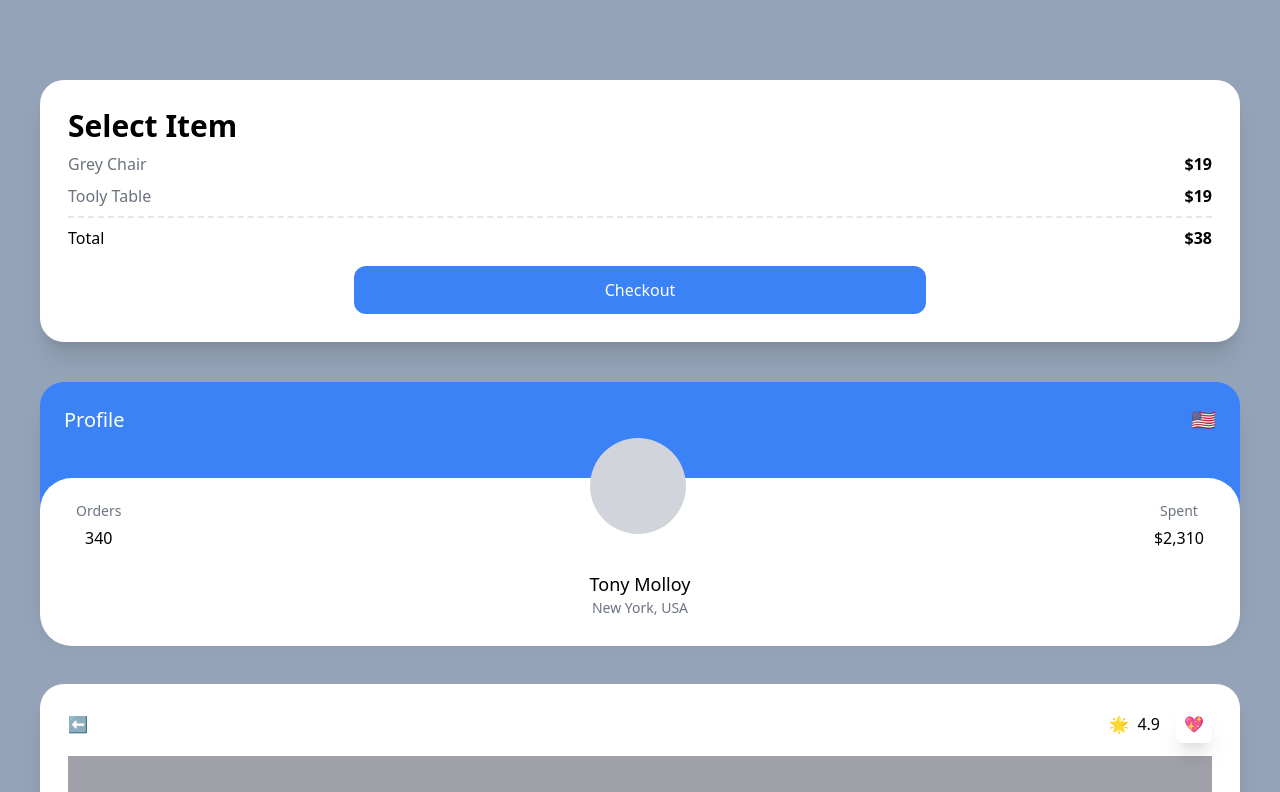
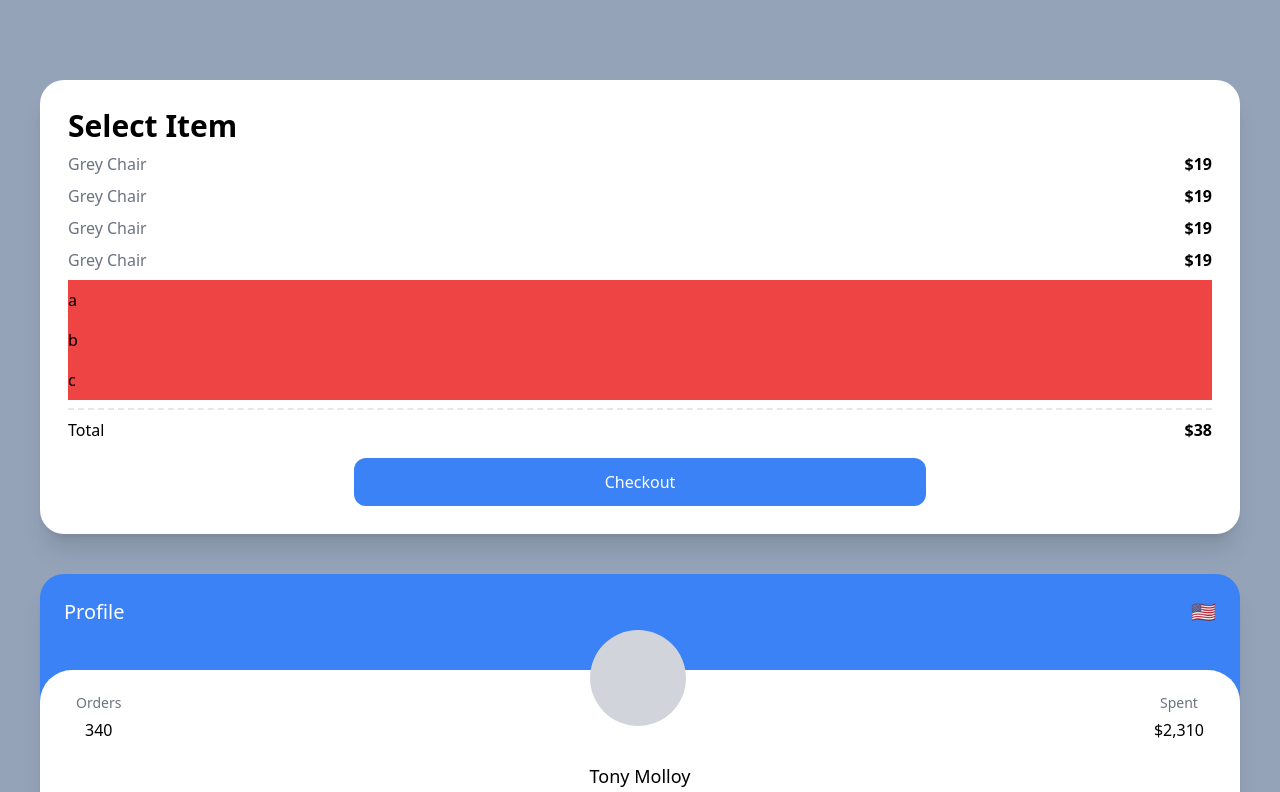
Before and after one commit to NoTabaco/carrot-market, a Next.js app: page / in a window 1280 px wide. Shown: the top 792 px of the page. Built offline with nearby package versions, Linux system fonts and the light colour scheme.

Commit message:
Modifiers for Lists

```diff
--- a/pages/index.tsx
+++ b/pages/index.tsx
@@ -3,14 +3,21 @@ export default function Home() {
     <div className="bg-slate-400 py-20 px-10 grid gap-10 min-h-screen">
       <div className="bg-white p-7 rounded-3xl shadow-xl">
         <span className="font-semibold text-3xl">Select Item</span>
-        <div className="flex justify-between my-2">
-          <span className="text-gray-500">Grey Chair</span>
-          <span className="font-semibold">$19</span>
-        </div>
-        <div className="flex justify-between">
-          <span className="text-gray-500">Tooly Table</span>
-          <span className="font-semibold">$19</span>
-        </div>
+        <ul>
+          {[1, 2, 3, 4].map((_, index) => (
+            <div key={index} className="flex justify-between my-2">
+              <span className="text-gray-500">Grey Chair</span>
+              <span className="font-semibold">$19</span>
+            </div>
+          ))}
+        </ul>
+        <ul>
+          {["a", "b", "c", ""].map((item, index) => (
+            <li key={index} className="bg-red-500 py-2 empty:hidden">
+              {item}
+            </li>
+          ))}
+        </ul>
         <div className="mt-2 pt-2 border-t-2 border-dashed flex justify-between">
           <span>Total</span>
           <span className="font-semibold">$38</span>
```
